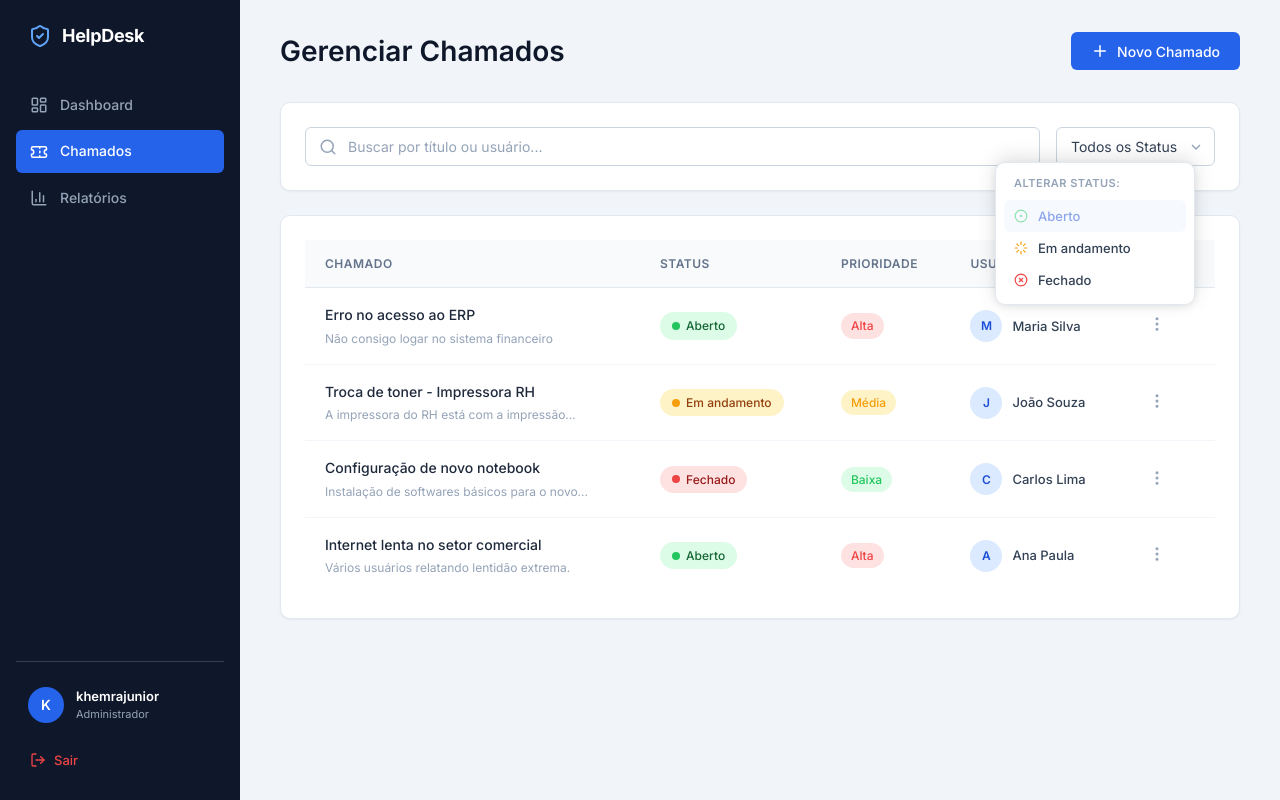
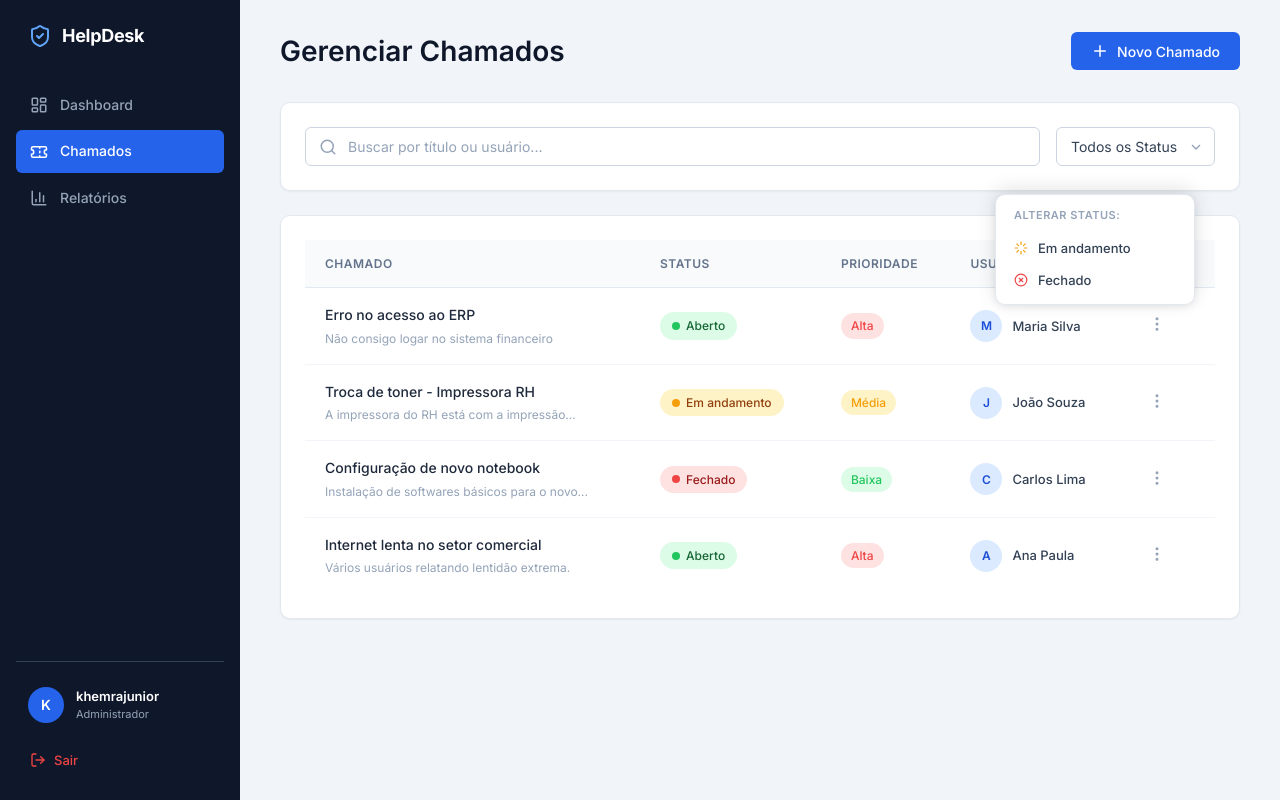
Before and after one commit to khemrajuniordev/helpdesk-academico, a React (Vite) app in the folder frontend-react/helpdesk/: page /chamados in a window 1280 px wide. Both pictures are taken after a click on the button 1157 px from the left and 325 px from the top of the page. Built offline with nearby package versions, Linux system fonts and the light colour scheme.

Commit message:
fix: refatorando a exclusão de chamados para atualizar a renderização

```diff
--- a/frontend-react/helpdesk/src/pages/Chamados/Chamados.jsx
+++ b/frontend-react/helpdesk/src/pages/Chamados/Chamados.jsx
@@ -1,8 +1,9 @@
 import { useState, useEffect, useRef } from 'react';
-import { Search, Plus, MoreVertical, Clock, Loader, XCircle, CircleDot } from 'lucide-react';
+import { Search, Plus, MoreVertical, Clock, Loader, XCircle, CircleDot, Trash2 } from 'lucide-react';
 import StatusBadge from '../../components/StatusBadge/StatusBadge';
 import NovoChamadoModal from '../../components/NovoChamadoModal/NovoChamadoModal';
-import { getChamados, atualizarStatus, getStatusList } from '../../services/api';
+import { getChamados, atualizarStatus, getStatusList, excluirChamado } from '../../services/api';
+import { usuarioLogado } from '../../data/mockData';
 import './Chamados.css';
 
 function Chamados() {
@@ -58,6 +59,22 @@ function Chamados() {
 
         // Atualiza no "backend" (mock)
         await atualizarStatus(chamadoId, novoStatusId);
+    }
+
+    async function handleExcluir(chamadoId) {
+        if (!window.confirm('Tem certeza que deseja excluir este chamado?')) return;
+
+        // Remove from the UI immediately
+        setChamados(prev => prev.filter(c => c.id !== chamadoId));
+        setMenuAberto(null);
+
+        try {
+            await excluirChamado(chamadoId);
+        } catch (error) {
+            console.error('Erro ao excluir:', error);
+            // Revert state if necessary in an actual app
+            getChamados().then(setChamados);
+        }
     }
 
     const statusOptions = getStatusList();
@@ -147,20 +164,45 @@ function Chamados() {
                                         </button>
                                         {menuAberto === chamado.id && (
                                             <div className="action-dropdown animate-fade-in">
-                                                <span className="dropdown-label">Alterar Status:</span>
-                                                {statusOptions.map(s => (
-                                                    <button
-                                                        key={s.id}
-                                                        className={`dropdown-item ${chamado.status.id === s.id ? 'dropdown-item-active' : ''}`}
-                                                        onClick={() => handleMudarStatus(chamado.id, s.id)}
-                                                        disabled={chamado.status.id === s.id}
-                                                    >
-                                                        {s.nome === 'Aberto' && <CircleDot size={14} className="dropdown-icon-green" />}
-                                                        {s.nome === 'Em andamento' && <Loader size={14} className="dropdown-icon-yellow" />}
-                                                        {s.nome === 'Fechado' && <XCircle size={14} className="dropdown-icon-red" />}
-                                                        {s.nome}
-                                                    </button>
-                                                ))}
+                                                <span className="dropdown-label">ALTERAR STATUS:</span>
+
+                                                {chamado.status.nome === 'Aberto' && (
+                                                    <>
+                                                        <button className="dropdown-item" onClick={() => handleMudarStatus(chamado.id, 2)}>
+                                                            <Loader size={14} className="dropdown-icon-yellow" /> Em andamento
+                                                        </button>
+                                                        <button className="dropdown-item" onClick={() => handleMudarStatus(chamado.id, 3)}>
+                                                            <XCircle size={14} className="dropdown-icon-red" /> Fechado
+                                                        </button>
+                                                    </>
+                                                )}
+
+                                                {chamado.status.nome === 'Em andamento' && (
+                                                    <>
+                                                        <button className="dropdown-item" onClick={() => handleMudarStatus(chamado.id, 1)}>
+                                                            <CircleDot size={14} className="dropdown-icon-green" /> Voltar para Aberto
+                                                        </button>
+                                                        <button className="dropdown-item" onClick={() => handleMudarStatus(chamado.id, 3)}>
+                                                            <XCircle size={14} className="dropdown-icon-red" /> Fechado
+                                                        </button>
+                                                    </>
+                                                )}
+
+                                                {chamado.status.nome === 'Fechado' && (
+                                                    <>
+                                                        <button className="dropdown-item" onClick={() => handleMudarStatus(chamado.id, 1)}>
+                                                            <CircleDot size={14} className="dropdown-icon-green" /> Reabrir Chamado
+                                                        </button>
+                                                        {usuarioLogado.role === 'administrador' && (
+                                                            <>
+                                                                <div className="dropdown-divider"></div>
+                                                                <button className="dropdown-item dropdown-item-danger" onClick={() => handleExcluir(chamado.id)}>
+                                                                    <Trash2 size={14} /> Excluir Chamado
+                                                                </button>
+                                                            </>
+                                                        )}
+                                                    </>
+                                                )}
                                             </div>
                                         )}
                                     </div>
--- a/frontend-react/helpdesk/src/services/api.js
+++ b/frontend-react/helpdesk/src/services/api.js
@@ -75,6 +75,15 @@ export async function atualizarStatus(chamadoId, novoStatusId) {
     return chamado;
 }
 
+export async function excluirChamado(chamadoId) {
+    await delay();
+    const index = chamados.findIndex(c => c.id === chamadoId);
+    if (index !== -1) {
+        chamados.splice(index, 1);
+    }
+    return { success: true };
+}
+
 // ---- Dashboard ----
 export async function getEstatisticas() {
     await delay();
```
